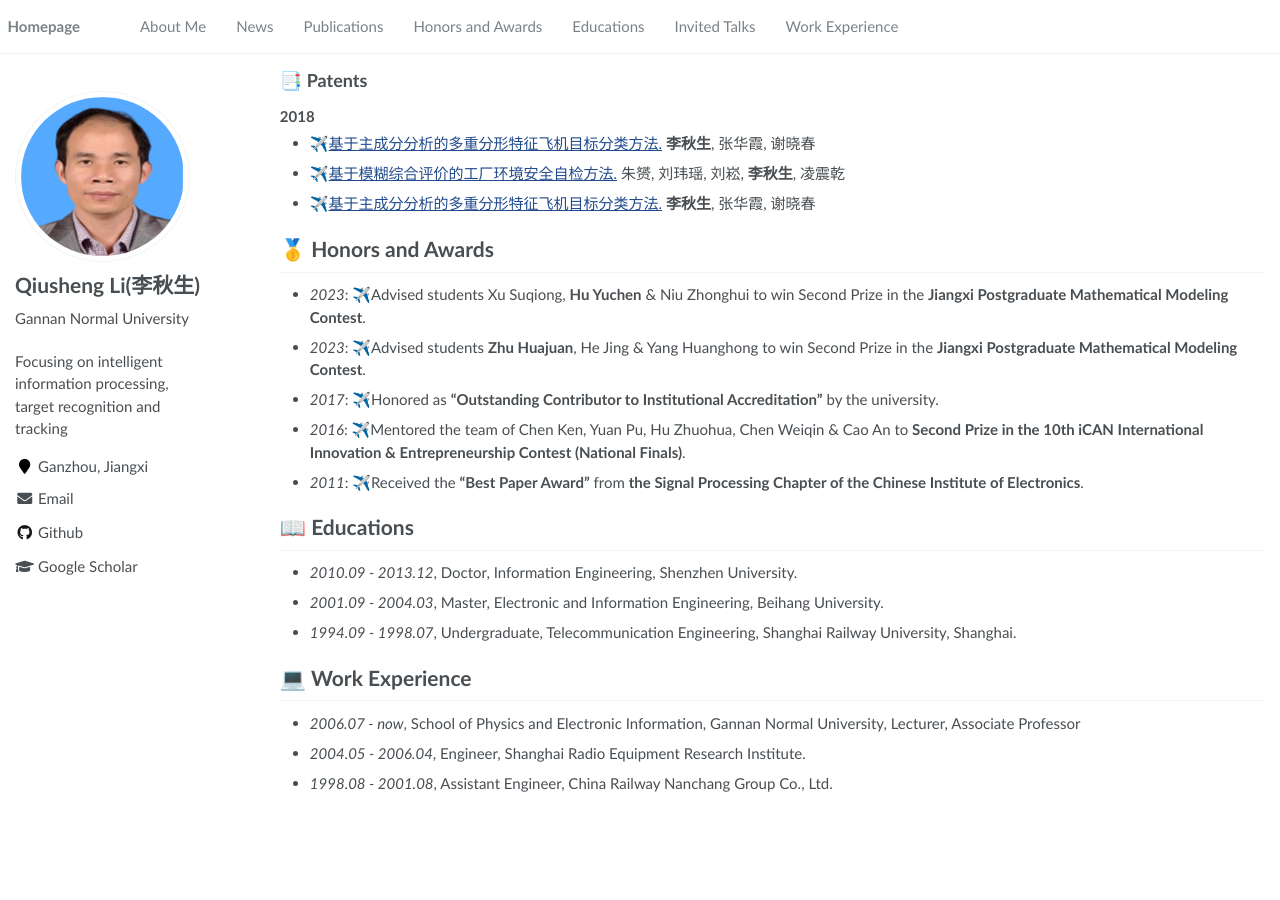
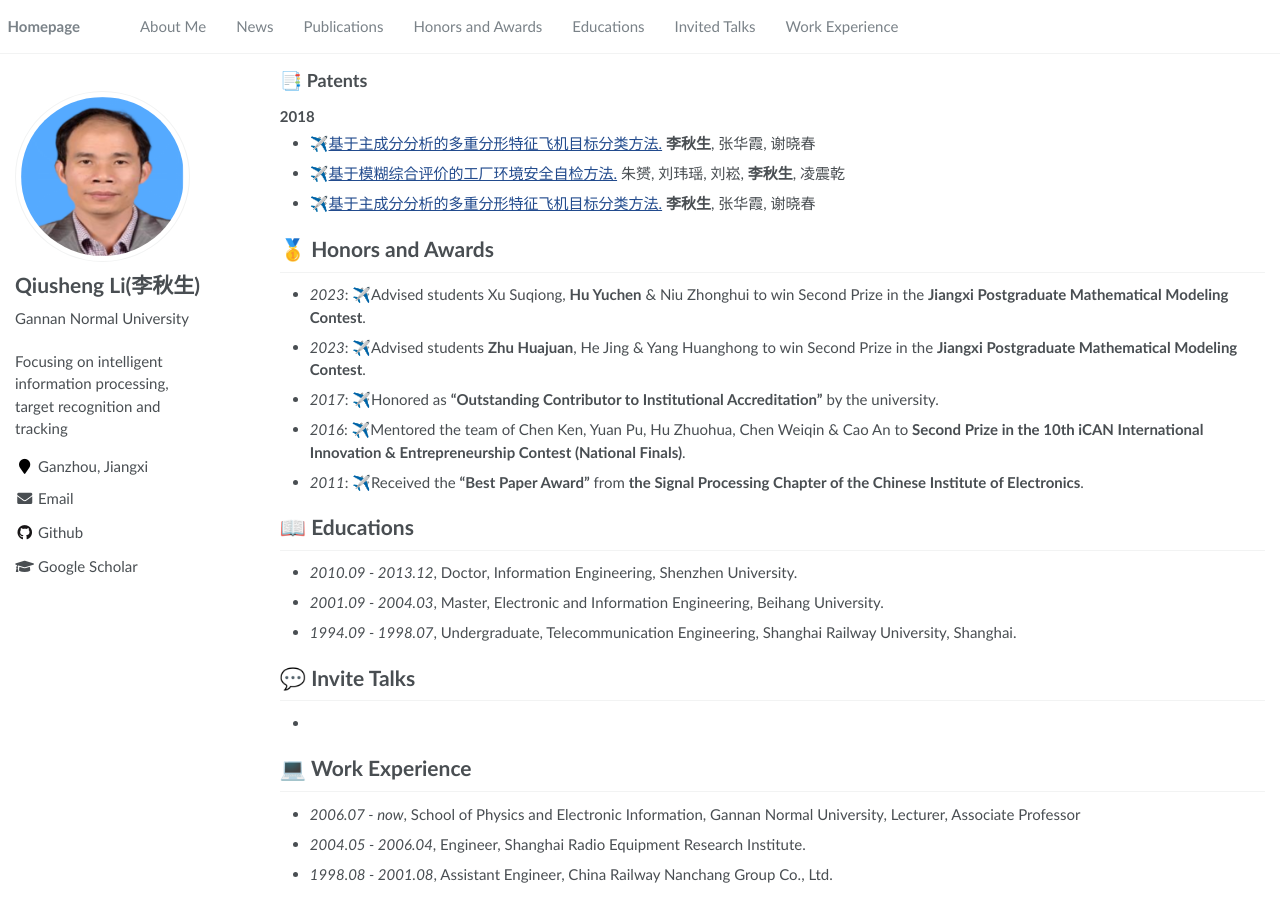
Before and after one commit to zhdongyuan/liqiusheng, a Jekyll site: the page built from _pages/about.md, in a window 1280 px wide and 900 px high, scrolled down 3849 px. Built offline with Jekyll 4.4.1, drawn with Linux system fonts in a browser that asks for light colours; before the commit the page ends 4658 px from its top, so only the background shows below that.

Commit message:
Update about.md

```diff
--- a/_pages/about.md
+++ b/_pages/about.md
@@ -149,6 +149,10 @@ My research interests include algorithm innovation and system application in rad
 - *2001.09 - 2004.03*, Master, Electronic and Information Engineering, Beihang University.
 - *1994.09 - 1998.07*, Undergraduate, Telecommunication Engineering, Shanghai Railway University, Shanghai.
 
+# 💬 Invite Talks
+
+-
+
 # 💻 Work Experience
 
 - *2006.07 - now*, School of Physics and Electronic Information, Gannan Normal University, Lecturer, Associate Professor
```
